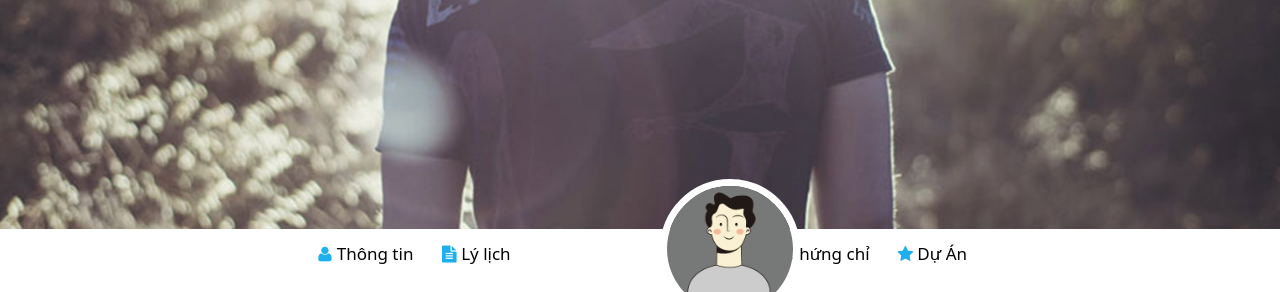
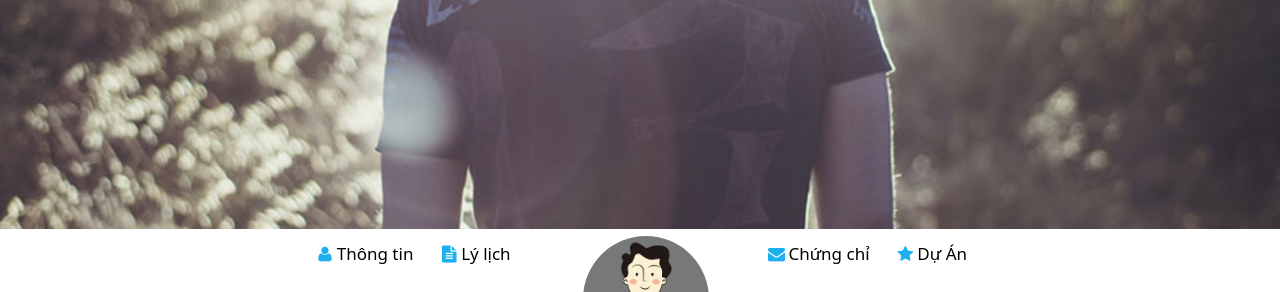
Before and after one commit to ttien1911/assignment-03, a plain HTML site: page index.html in a window 1280 px wide. Shown: the part 171-463 px from the top of the page. Drawn offline with nearby package versions, Linux system fonts and the light colour scheme.

Commit message:
Update style.css

```diff
--- a/css/style.css
+++ b/css/style.css
@@ -47,8 +47,8 @@ ul{
 #navbar img{
   position: absolute;
   height: 140px;
-  left: 660px;
-  top: 350px;
+  top: 50%;
+  left: 45%;
   border: 7px solid white;
   border-radius: 50%;
 
```
